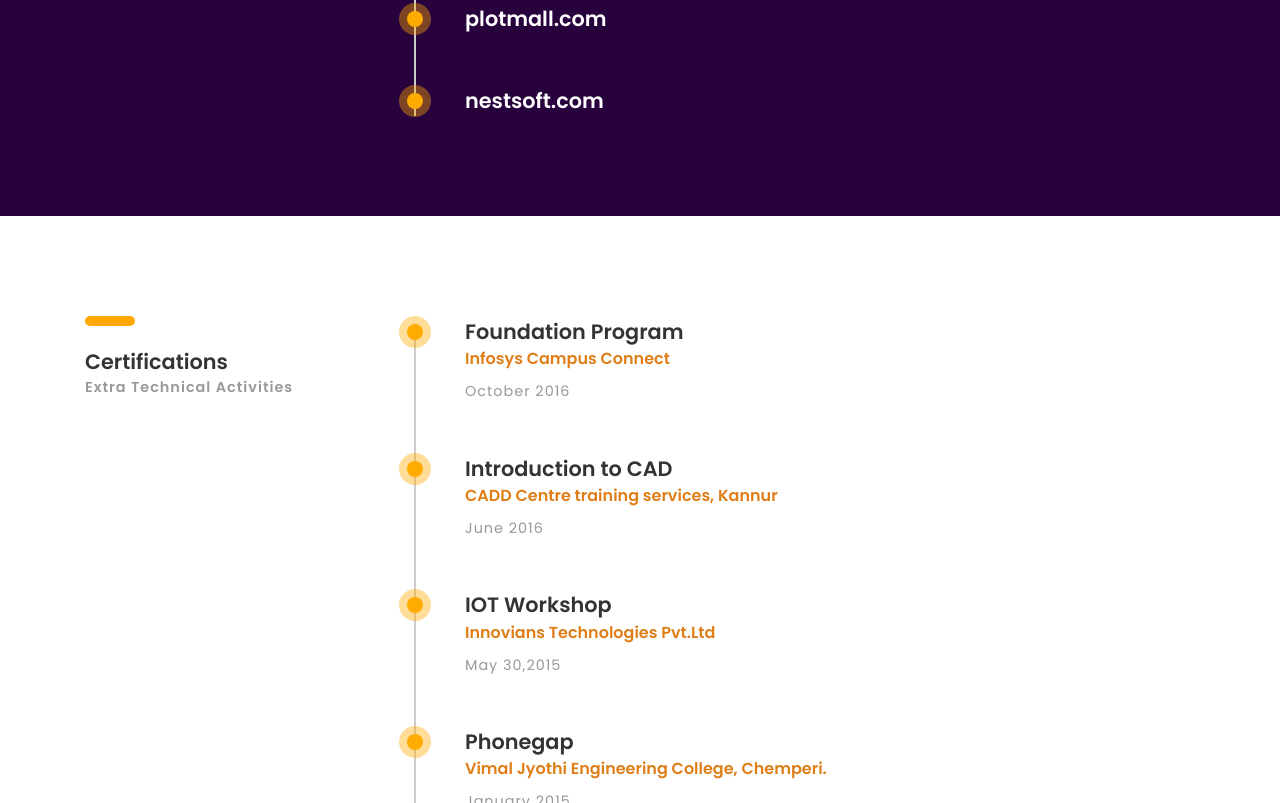
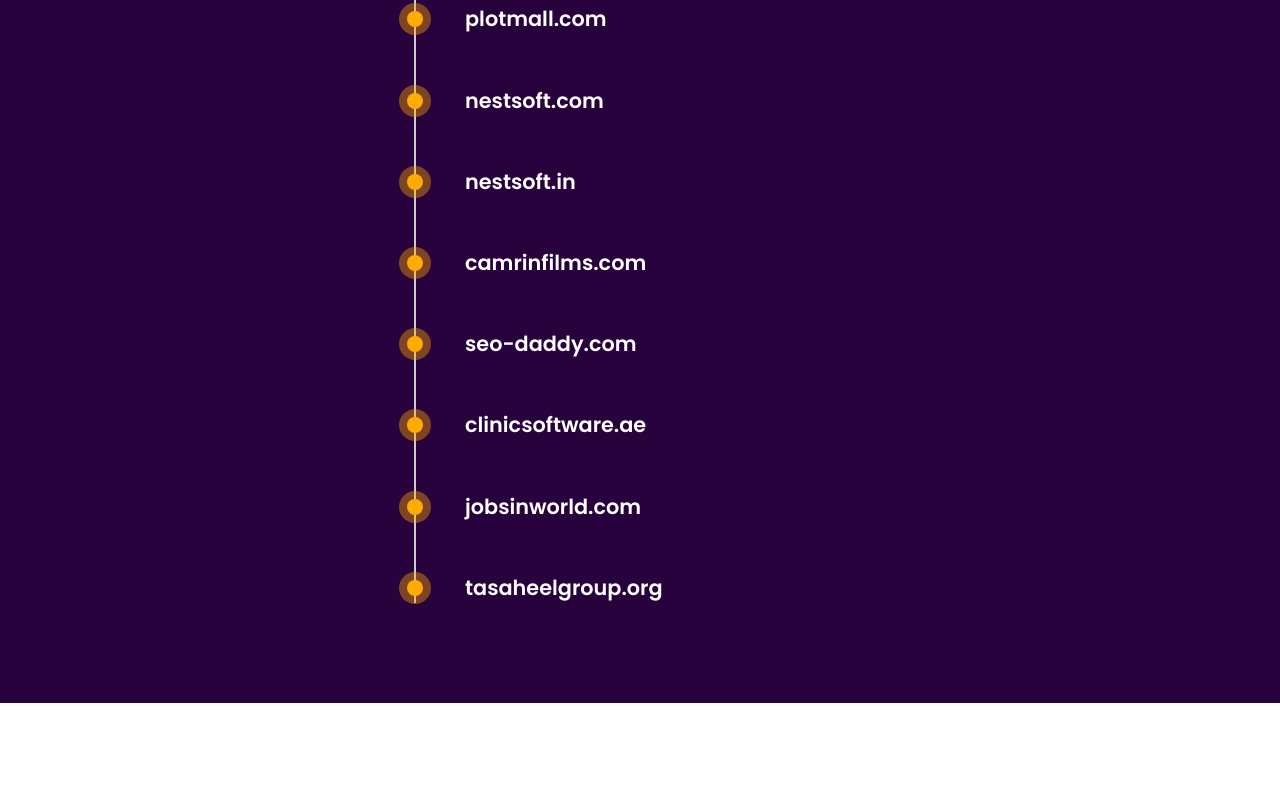
Before and after one commit to gemmygeorges/gemmy.github.io, a plain HTML site: page index.html in a window 1280 px wide. Shown: the part 2368-3171 px from the top of the page. Drawn offline with Linux system fonts and the light colour scheme; files whose address does not match are found by name.

Commit message:
Update index.html

```diff
--- a/index.html
+++ b/index.html
@@ -241,6 +241,24 @@
 						<div class="education margin-b-50">
 							<h4><a href="https://www.nestsoft.com"><b>nestsoft.com</b></a></h4>
 						</div>
+						<div class="education margin-b-50">
+							<h4><a href="https://www.nestsoft.in"><b>nestsoft.in</b></a></h4>
+						</div>
+						<div class="education margin-b-50">
+							<h4><a href="https://camrinfilms.com"><b>camrinfilms.com</b></a></h4>
+						</div>
+						<div class="education margin-b-50">
+							<h4><a href="https://seo-daddy.com"><b>seo-daddy.com</b></a></h4>
+						</div>
+						<div class="education margin-b-50">
+							<h4><a href="http://www.clinicsoftware.ae"><b>clinicsoftware.ae</b></a></h4>
+						</div>
+						<div class="education margin-b-50">
+							<h4><a href="http://www.jobsinworld.com"><b>jobsinworld.com</b></a></h4>
+						</div>
+						<div class="education margin-b-50">
+							<h4><a href="http://www.tasaheelgroup.org"><b>tasaheelgroup.org</b></a></h4>
+						</div>
 					</div><!-- education-wrapper -->
 				</div><!-- col-sm-8 -->
 			</div><!-- row -->
```
